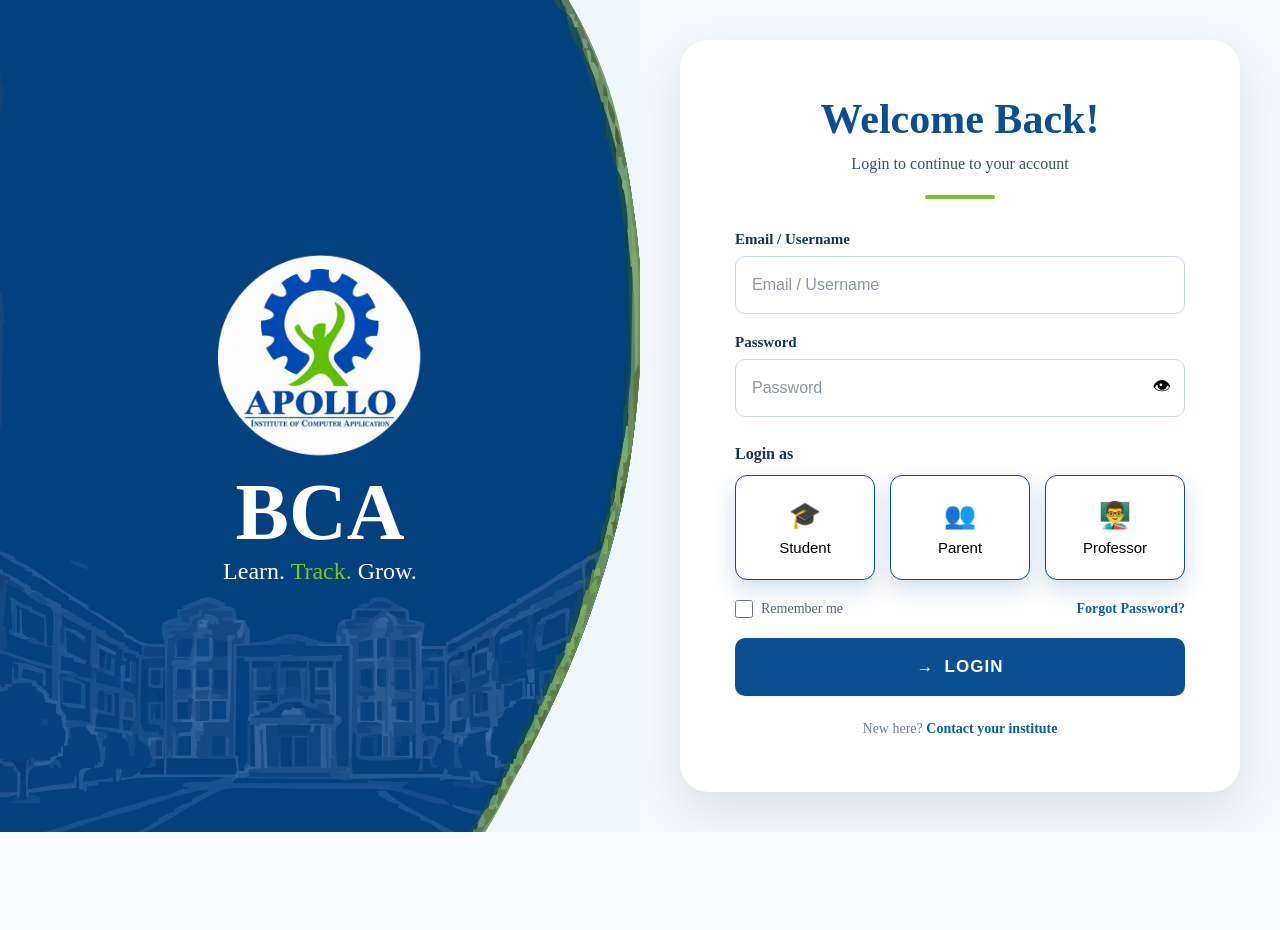
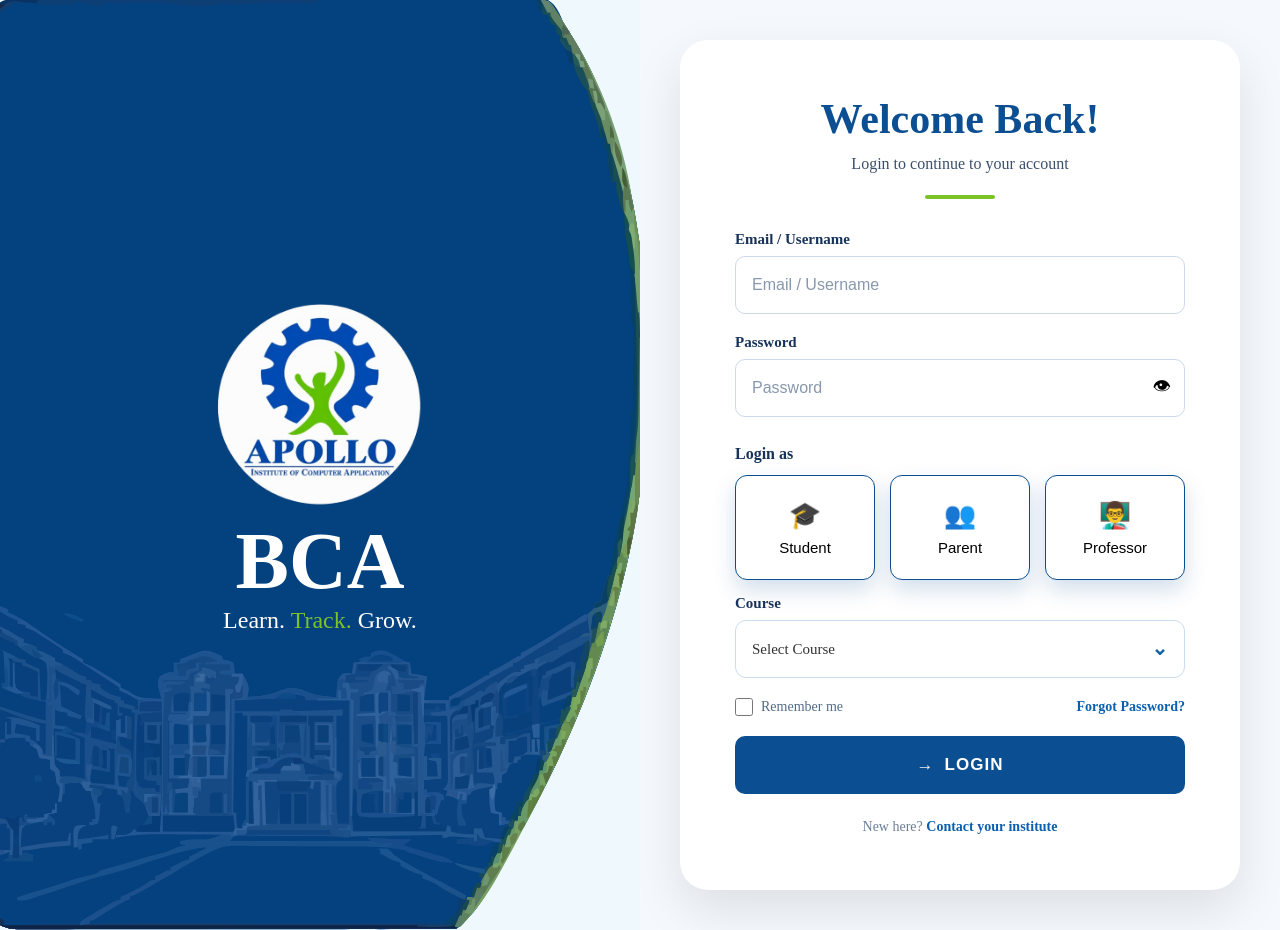
Before and after one commit to ayushsathwara/apollo-attandance, a PHP site: page /Pages/index.html in a window 1280 px wide. Before the commit the page ends 832 px from the top, so only its background shows below. Run offline with PHP 8.4, Linux system fonts and the light colour scheme.

Commit message:
Changed Static BCA to Dynamic

```diff
--- a/Assets/CSS/style.css
+++ b/Assets/CSS/style.css
@@ -111,6 +111,7 @@ body {
 
 .input-group label {
     display: block;
+    margin-top: 15px;
     margin-bottom: 8px;
     font-size: 15px;
     font-weight: 600;
@@ -266,3 +267,84 @@ body {
     text-decoration: none;
     font-weight: 600;
 }
+
+/* ================= COURSE DROPDOWN ================= */
+
+#course {
+    width: 100%;
+    height: 58px;
+    padding: 0 45px 0 16px;
+
+    border: 1px solid #cbdcf0;
+    border-radius: 11px;
+
+    background-color: #ffffff;
+    color: #333;
+
+    font-family: inherit;
+    font-size: 15px;
+
+    outline: none;
+    cursor: pointer;
+
+    /* Remove browser default arrow */
+    appearance: none;
+    -webkit-appearance: none;
+    -moz-appearance: none;
+
+    transition: 0.3s ease;
+}
+
+
+/* Dropdown hover */
+
+#course:hover {
+    border-color: #1764a5;
+}
+
+
+/* Dropdown focus */
+
+#course:focus {
+    border-color: #1764a5;
+    box-shadow: 0 0 0 3px rgba(23, 100, 165, 0.10);
+}
+
+
+/* Placeholder */
+
+#course option[value=""] {
+    color: #8b9bb0;
+}
+
+
+/* Normal options */
+
+#course option {
+    background: #ffffff;
+    color: #333333;
+    font-size: 15px;
+}
+
+
+/* ================= DROPDOWN ARROW ================= */
+
+.input-wrapper:has(#course) {
+    position: relative;
+}
+
+.input-wrapper:has(#course)::after {
+    content: "⌄";
+
+    position: absolute;
+    right: 17px;
+    top: 50%;
+
+    transform: translateY(-55%);
+
+    color: #1764a5;
+    font-size: 20px;
+    font-weight: bold;
+
+    pointer-events: none;
+}
--- a/Assets/JS/login.js
+++ b/Assets/JS/login.js
@@ -3,5 +3,17 @@ const loginForm = document.querySelector(".login-form");
 loginForm.addEventListener("submit", function (event) {
     event.preventDefault();
 
+    const course = document.getElementById("course").value;
+
+    // Course not selected
+    if (course === "") {
+        alert("Please select your course.");
+        return;
+    }
+
+    // Save selected course
+    localStorage.setItem("studentCourse", course);
+
+    // Go to dashboard
     window.location.href = "dashboard.html";
 });
--- a/Pages/index.html
+++ b/Pages/index.html
@@ -83,6 +83,20 @@
 
                     </div>
 
+                    <!-- Course Selection -->
+                    <div class="input-group">
+                        <label for="course">Course</label>
+
+                        <div class="input-wrapper">
+                            <select id="course" name="course">
+                                <option value="">Select Course</option>
+                                <option value="BCA">BCA</option>
+                                <option value="MCA">MCA</option>
+                                <option value="BBA">BBA</option>
+                            </select>
+                        </div>
+                    </div>
+
 
                     <!-- Remember / Forgot -->
                     <div class="login-options">
```
Also changed, not shown: Assets/CSS/dashboard.css (+11 -8 lines), Assets/JS/dashboard.js (+12 -0 lines), Pages/dashboard.html (+4 -4 lines).
